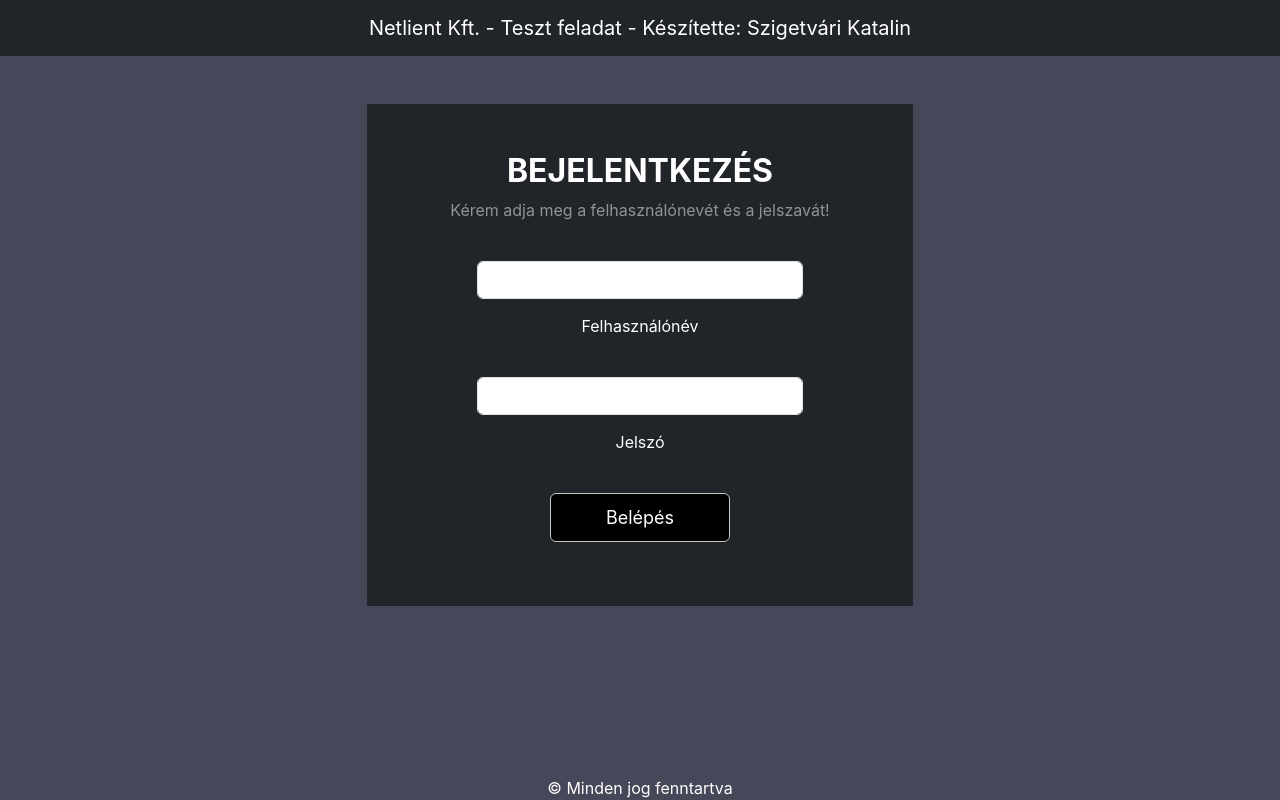
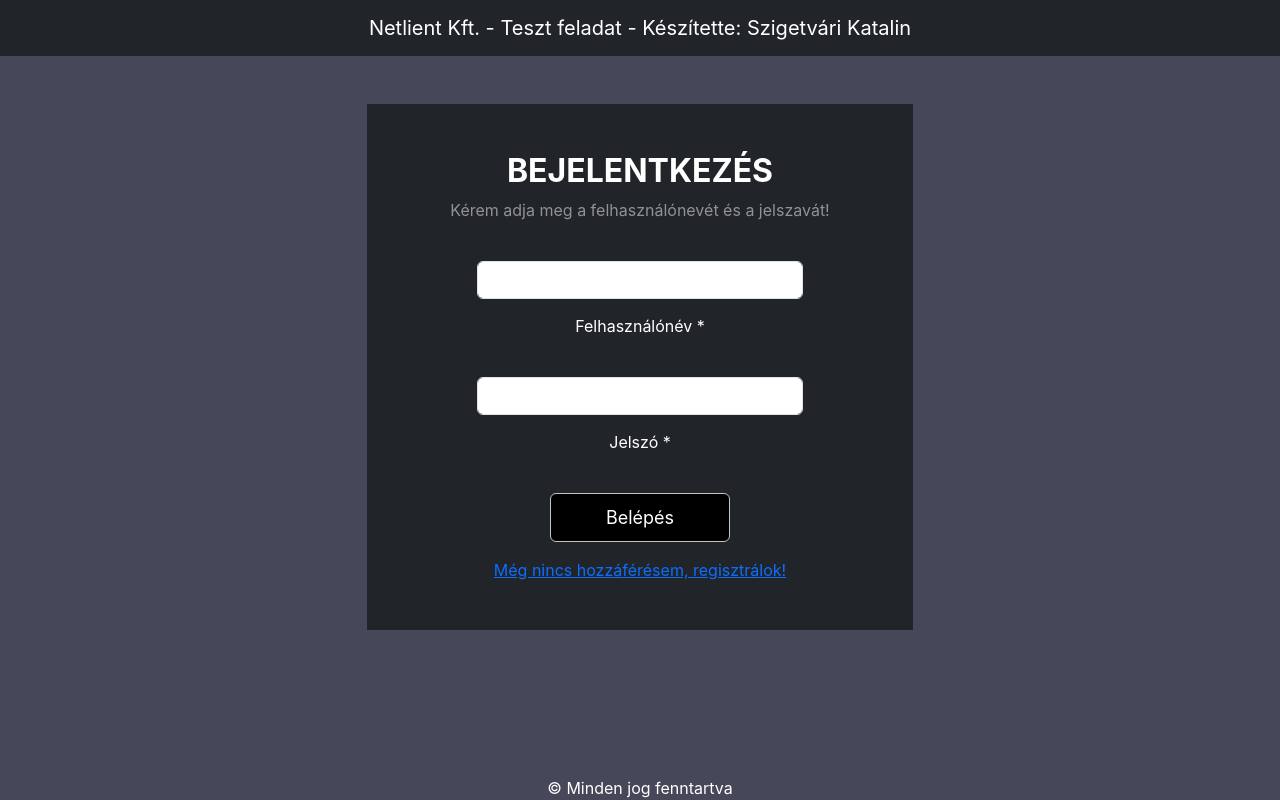
Before and after one commit to szigetvarikati/test-project-MERN, a React (Create React App) app in the folder frontend/: page / in a window 1280 px wide. Built offline with nearby package versions, Linux system fonts and the light colour scheme.

Commit message:
add link to registration

```diff
--- a/frontend/src/screens/LoginScreen.js
+++ b/frontend/src/screens/LoginScreen.js
@@ -1,5 +1,5 @@
 import { useState } from 'react';
-import { useNavigate } from 'react-router-dom';
+import { Link, useNavigate } from 'react-router-dom';
 import { Container, Form, Button } from 'react-bootstrap';
 import { Helmet } from 'react-helmet-async';
 
@@ -50,7 +50,9 @@ export default function LoginScreen() {
           <title>Login</title>
         </Helmet>
         <h2 className="fw-bold mb-2 text-uppercase">Bejelentkezés</h2>
-        <p class="text-white-50 mb-4">Kérem adja meg a felhasználónevét és a jelszavát!</p>
+        <p class="text-white-50 mb-4">
+          Kérem adja meg a felhasználónevét és a jelszavát!
+        </p>
         <Form
           onSubmit={handleSubmit}
           className="row d-flex justify-content-center align-items-center"
@@ -63,7 +65,7 @@ export default function LoginScreen() {
               required
               onChange={(e) => setUsername(e.target.value)}
             />
-            <Form.Label>Felhasználónév</Form.Label>
+            <Form.Label>Felhasználónév *</Form.Label>
           </Form.Group>
           <Form.Group className="mb-3 my-max-width" controlId="password">
             <Form.Control
@@ -73,7 +75,7 @@ export default function LoginScreen() {
               required
               onChange={(e) => setPassword(e.target.value)}
             />
-            <Form.Label>Jelszó</Form.Label>
+            <Form.Label>Jelszó *</Form.Label>
           </Form.Group>
           {loginFailed && <div className="text-danger">{errorMessage}</div>}
           <div className="mb-3">
@@ -82,6 +84,7 @@ export default function LoginScreen() {
             </Button>
           </div>
         </Form>
+        <Link to="/registration">Még nincs hozzáférésem, regisztrálok!</Link>
       </Container>
     </Container>
   );
```
